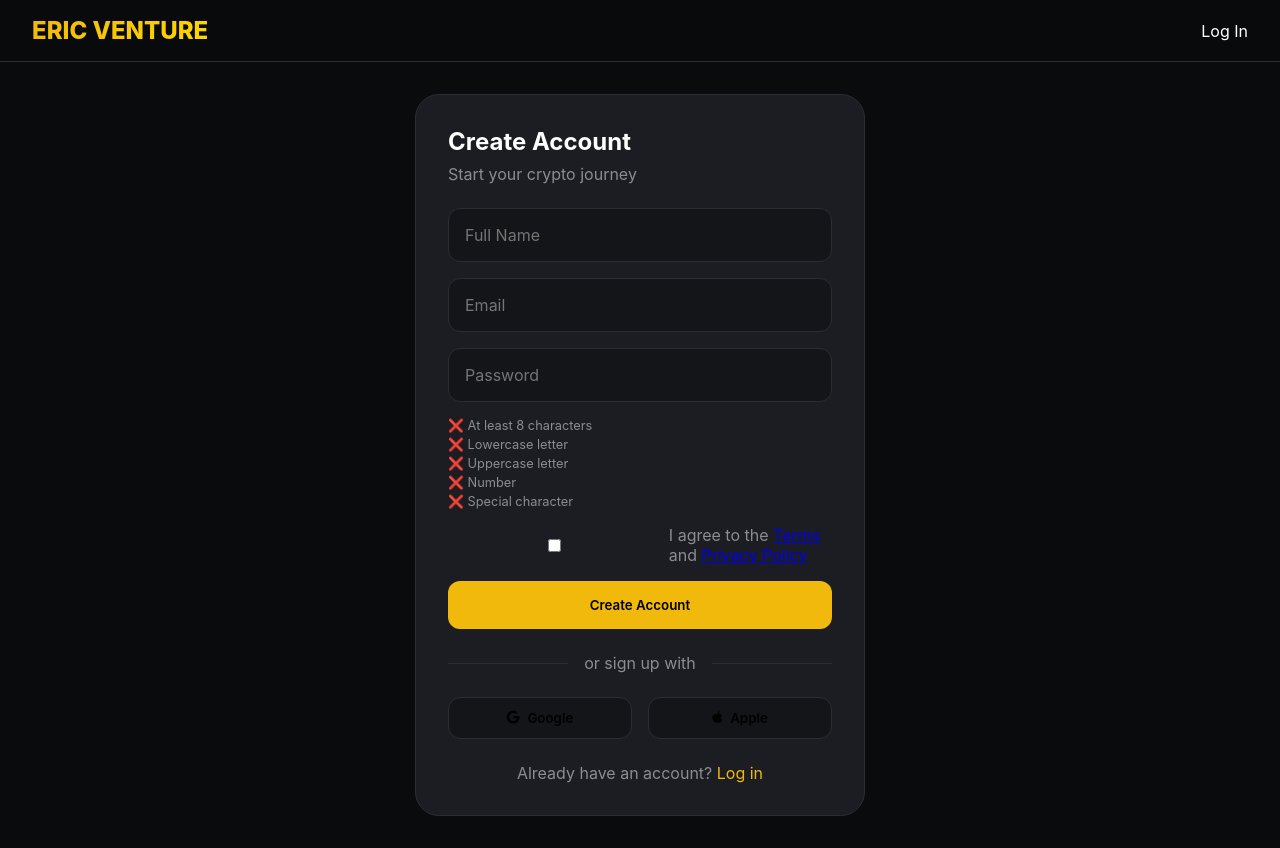
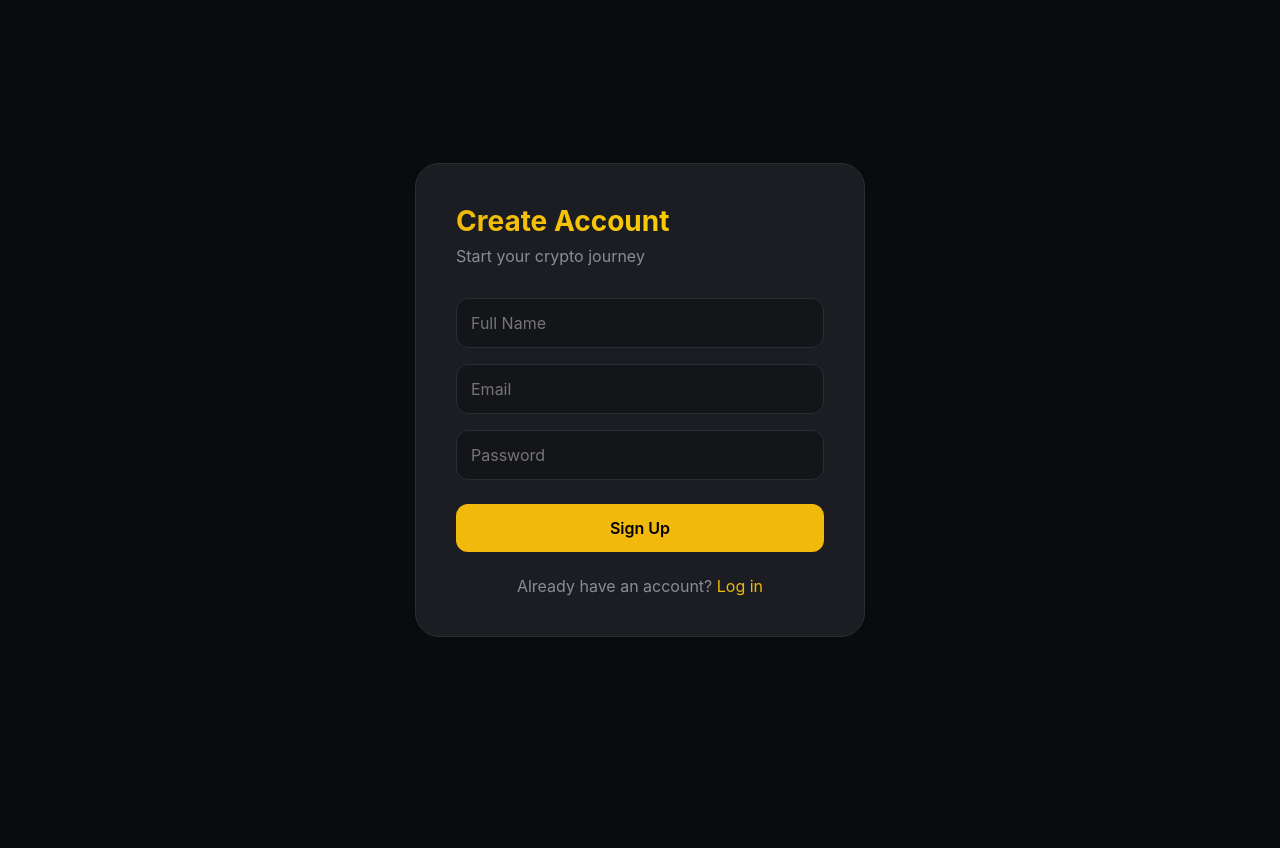
Before and after one commit to joelme-sudo/Eric-Venture, a plain HTML site: page frontend/register.html in a window 1280 px wide. After the commit the page ends 800 px from the top, so only its background shows below. Drawn offline with Linux system fonts and the light colour scheme.

Commit message:
Update register.html

```diff
--- a/frontend/register.html
+++ b/frontend/register.html
@@ -3,139 +3,131 @@
 <head>
     <meta charset="UTF-8">
     <meta name="viewport" content="width=device-width, initial-scale=1.0">
-    <title>Sign Up – Eric Venture</title>
-    <link rel="stylesheet" href="https://cdnjs.cloudflare.com/ajax/libs/font-awesome/6.0.0-beta3/css/all.min.css">
+    <title>Sign Up - Eric Venture</title>
     <style>
         * { margin: 0; padding: 0; box-sizing: border-box; font-family: 'Inter', sans-serif; }
-        :root {
-            --bg-primary: #0A0B0D;
-            --bg-secondary: #141519;
-            --bg-card: #1C1D22;
-            --text-primary: #FFFFFF;
-            --text-secondary: #8A8D92;
-            --accent: #F0B90B;
-            --green: #0ECB81;
-            --red: #F6465D;
-            --border: #2B2D33;
+        body {
+            background: #0A0B0D;
+            color: white;
+            display: flex;
+            justify-content: center;
+            align-items: center;
+            min-height: 100vh;
+            padding: 20px;
         }
-        body { background: var(--bg-primary); color: var(--text-primary); min-height: 100vh; display: flex; flex-direction: column; }
-        .main-nav {
-            background: rgba(10,11,13,0.95);
-            backdrop-filter: blur(12px);
-            border-bottom: 1px solid var(--border);
-            padding: 1rem 2rem;
-            display: flex;
-            justify-content: space-between;
-            align-items: center;
+        .card {
+            background: #1C1D22;
+            border: 1px solid #2B2D33;
+            border-radius: 24px;
+            padding: 40px;
+            width: 100%;
+            max-width: 450px;
         }
-        .logo { font-size: 1.5rem; font-weight: 800; background: linear-gradient(135deg, #F0B90B, #FFD700); -webkit-background-clip: text; -webkit-text-fill-color: transparent; }
-        .register-container { flex: 1; display: flex; justify-content: center; align-items: center; padding: 2rem; }
-        .register-card { background: var(--bg-card); border: 1px solid var(--border); border-radius: 1.5rem; padding: 2rem; width: 100%; max-width: 450px; }
-        h2 { margin-bottom: 0.5rem; }
-        .subtitle { color: var(--text-secondary); margin-bottom: 1.5rem; }
-        .input-group { margin-bottom: 1rem; }
-        input { width: 100%; padding: 1rem; background: var(--bg-secondary); border: 1px solid var(--border); border-radius: 0.75rem; color: var(--text-primary); font-size: 1rem; }
-        input:focus { outline: none; border-color: var(--accent); }
-        .requirements { margin: 1rem 0; font-size: 0.8rem; }
-        .requirement { color: var(--text-secondary); margin: 0.25rem 0; }
-        .requirement.met { color: var(--green); }
-        .terms { margin: 1rem 0; display: flex; align-items: center; gap: 0.5rem; color: var(--text-secondary); }
-        button { width: 100%; padding: 1rem; background: var(--accent); color: black; border: none; border-radius: 0.75rem; font-weight: 600; cursor: pointer; }
-        button:hover:not(:disabled) { transform: translateY(-2px); box-shadow: 0 8px 20px rgba(240,185,11,0.3); }
-        .error { color: var(--red); text-align: center; margin-top: 1rem; }
-        .divider { display: flex; align-items: center; gap: 1rem; margin: 1.5rem 0; color: var(--text-secondary); }
-        .divider::before, .divider::after { content: ''; flex: 1; height: 1px; background: var(--border); }
-        .social-login { display: grid; grid-template-columns: 1fr 1fr; gap: 1rem; }
-        .social-btn { background: var(--bg-secondary); border: 1px solid var(--border); padding: 0.75rem; display: flex; align-items: center; justify-content: center; gap: 0.5rem; cursor: pointer; }
-        .login-link { text-align: center; margin-top: 1.5rem; color: var(--text-secondary); }
-        .login-link a { color: var(--accent); text-decoration: none; }
-        @media (max-width: 480px) { .register-card { padding: 1.5rem; } .social-login { grid-template-columns: 1fr; } }
+        h1 {
+            font-size: 28px;
+            margin-bottom: 8px;
+            background: linear-gradient(135deg, #F0B90B, #FFD700);
+            -webkit-background-clip: text;
+            -webkit-text-fill-color: transparent;
+        }
+        .subtitle {
+            color: #8A8D92;
+            margin-bottom: 32px;
+        }
+        input {
+            width: 100%;
+            padding: 14px;
+            background: #141519;
+            border: 1px solid #2B2D33;
+            border-radius: 12px;
+            color: white;
+            font-size: 16px;
+            margin-bottom: 16px;
+        }
+        input:focus {
+            outline: none;
+            border-color: #F0B90B;
+        }
+        button {
+            width: 100%;
+            padding: 14px;
+            background: #F0B90B;
+            color: black;
+            border: none;
+            border-radius: 12px;
+            font-weight: 600;
+            font-size: 16px;
+            cursor: pointer;
+            margin-top: 8px;
+        }
+        button:hover {
+            background: #FFD700;
+            transform: translateY(-2px);
+        }
+        .error {
+            color: #F6465D;
+            margin-top: 12px;
+            text-align: center;
+            font-size: 14px;
+        }
+        .success {
+            color: #0ECB81;
+            margin-top: 12px;
+            text-align: center;
+            font-size: 14px;
+        }
+        .login-link {
+            text-align: center;
+            margin-top: 24px;
+            color: #8A8D92;
+        }
+        .login-link a {
+            color: #F0B90B;
+            text-decoration: none;
+        }
     </style>
 </head>
 <body>
-    <nav class="main-nav">
-        <div class="logo">ERIC VENTURE</div>
-        <a href="login.html" style="color: var(--text-primary); text-decoration: none;">Log In</a>
-    </nav>
+    <div class="card">
+        <h1>Create Account</h1>
+        <div class="subtitle">Start your crypto journey</div>
 
-    <div class="register-container">
-        <div class="register-card">
-            <h2>Create Account</h2>
-            <div class="subtitle">Start your crypto journey</div>
+        <input type="text" id="fullName" placeholder="Full Name">
+        <input type="email" id="email" placeholder="Email">
+        <input type="password" id="password" placeholder="Password">
 
-            <div class="input-group"><input type="text" id="fullName" placeholder="Full Name"></div>
-            <div class="input-group"><input type="email" id="email" placeholder="Email"></div>
-            <div class="input-group"><input type="password" id="password" placeholder="Password"></div>
+        <button onclick="signup()">Sign Up</button>
 
-            <div class="requirements" id="requirements">
-                <div class="requirement" id="req-length">❌ At least 8 characters</div>
-                <div class="requirement" id="req-lower">❌ Lowercase letter</div>
-                <div class="requirement" id="req-upper">❌ Uppercase letter</div>
-                <div class="requirement" id="req-number">❌ Number</div>
-                <div class="requirement" id="req-special">❌ Special character</div>
-            </div>
+        <div id="message" class="error"></div>
 
-            <div class="terms">
-                <input type="checkbox" id="terms">
-                <label>I agree to the <a href="terms.html">Terms</a> and <a href="privacy.html">Privacy Policy</a></label>
-            </div>
-
-            <button onclick="register()" id="registerBtn">Create Account</button>
-            <div id="error" class="error"></div>
-
-            <div class="divider">or sign up with</div>
-            <div class="social-login">
-                <button class="social-btn" onclick="alert('Coming soon')"><i class="fab fa-google"></i> Google</button>
-                <button class="social-btn" onclick="alert('Coming soon')"><i class="fab fa-apple"></i> Apple</button>
-            </div>
-
-            <div class="login-link">Already have an account? <a href="login.html">Log in</a></div>
+        <div class="login-link">
+            Already have an account? <a href="login.html">Log in</a>
         </div>
     </div>
 
     <script>
         const API_URL = 'https://eric-venture-api.onrender.com';
 
-        function checkStrength() {
-            const pwd = document.getElementById('password').value;
-            const reqs = {
-                length: pwd.length >= 8,
-                lower: /[a-z]/.test(pwd),
-                upper: /[A-Z]/.test(pwd),
-                number: /[0-9]/.test(pwd),
-                special: /[!@#$%^&*(),.?":{}|<>]/.test(pwd)
-            };
-            ['length', 'lower', 'upper', 'number', 'special'].forEach(id => {
-                const el = document.getElementById(`req-${id}`);
-                if (reqs[id]) {
-                    el.innerHTML = `✅ ${el.innerHTML.substring(2)}`;
-                    el.classList.add('met');
-                } else {
-                    el.innerHTML = `❌ ${el.innerHTML.substring(2)}`;
-                    el.classList.remove('met');
-                }
-            });
-        }
-
-        async function register() {
+        async function signup() {
             const fullName = document.getElementById('fullName').value.trim();
             const email = document.getElementById('email').value.trim();
             const password = document.getElementById('password').value;
-            const terms = document.getElementById('terms').checked;
-            const btn = document.getElementById('registerBtn');
+            const messageDiv = document.getElementById('message');
 
             if (!fullName || !email || !password) {
-                document.getElementById('error').textContent = 'All fields required';
-                return;
-            }
-            if (!terms) {
-                document.getElementById('error').textContent = 'Accept terms';
+                messageDiv.textContent = 'All fields are required';
+                messageDiv.className = 'error';
                 return;
             }
 
-            btn.disabled = true;
-            btn.textContent = 'Creating...';
-            document.getElementById('error').textContent = '';
+            if (password.length < 6) {
+                messageDiv.textContent = 'Password must be at least 6 characters';
+                messageDiv.className = 'error';
+                return;
+            }
+
+            messageDiv.textContent = 'Creating account...';
+            messageDiv.className = 'success';
 
             try {
                 const res = await fetch(`${API_URL}/api/auth/register`, {
@@ -143,35 +135,24 @@
                     headers: { 'Content-Type': 'application/json' },
                     body: JSON.stringify({ email, password, full_name: fullName })
                 });
+
                 const data = await res.json();
 
                 if (res.ok) {
-                    const loginRes = await fetch(`${API_URL}/api/auth/login`, {
-                        method: 'POST',
-                        headers: { 'Content-Type': 'application/json' },
-                        body: JSON.stringify({ email, password })
-                    });
-                    const loginData = await loginRes.json();
-                    if (loginData.token) {
-                        localStorage.setItem('token', loginData.token);
-                        window.location.href = 'customer-dashboard.html';
-                    } else {
+                    messageDiv.textContent = 'Account created! Redirecting to login...';
+                    messageDiv.className = 'success';
+                    setTimeout(() => {
                         window.location.href = 'login.html';
-                    }
+                    }, 1500);
                 } else {
-                    document.getElementById('error').textContent = data.error || 'Registration failed';
-                    btn.disabled = false;
-                    btn.textContent = 'Create Account';
+                    messageDiv.textContent = data.error || 'Registration failed';
+                    messageDiv.className = 'error';
                 }
             } catch (err) {
-                document.getElementById('error').textContent = 'Connection error. Try again.';
-                btn.disabled = false;
-                btn.textContent = 'Create Account';
+                messageDiv.textContent = 'Connection error. Please try again.';
+                messageDiv.className = 'error';
             }
         }
-
-        document.getElementById('password').addEventListener('input', checkStrength);
-        checkStrength();
     </script>
 </body>
 </html>
```
